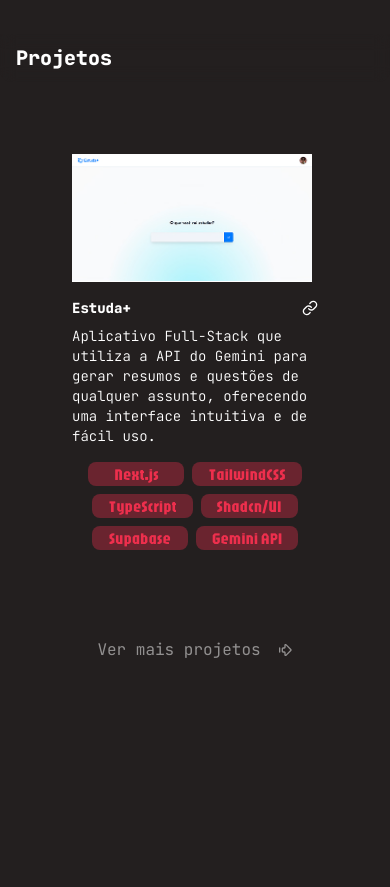
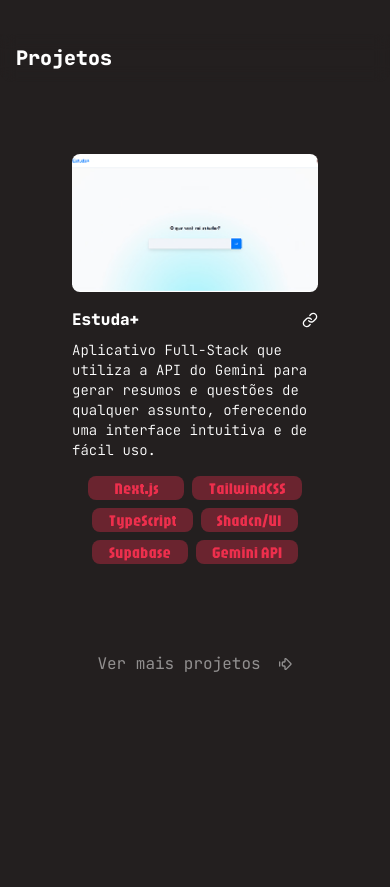
Before and after one commit to OtavioXavier/otavio-portifolio, an Angular app: page / in a window 390 px wide. Shown: the part 3780-4667 px from the top of the page. Built offline with nearby package versions, Linux system fonts and the light colour scheme.

Commit message:
:lipstick: refactor: ajusta layout do projeto

```diff
--- /dev/null
+++ b/src/app/components/mobile-header/mobile-header.html
@@ -0,0 +1,5 @@
+<header class="mobile-header">
+  <div class="header-content">
+    <h1 class="header-title">{{ getCurrentTitle() }}</h1>
+  </div>
+</header>
--- /dev/null
+++ b/src/app/components/mobile-header/mobile-header.scss
@@ -0,0 +1,32 @@
+.mobile-header {
+  // Garantir que o header fique acima de outros elementos
+  position: fixed;
+  top: 0;
+  left: 0;
+  right: 0;
+  z-index: 50;
+
+  // Esconder em telas grandes
+  @media (min-width: 1024px) {
+    display: none;
+  }
+}
+
+.header-content {
+  display: flex;
+  align-items: center;
+  justify-content: center;
+  padding: 1rem 1.5rem;
+  background: rgba(0, 0, 0, 0.85);
+  backdrop-filter: blur(10px);
+  -webkit-backdrop-filter: blur(10px);
+  border-bottom: 1px solid rgba(255, 255, 255, 0.1);
+}
+
+.header-title {
+  font-size: 1.125rem;
+  font-weight: 500;
+  color: white;
+  margin: 0;
+  font-family: 'JetBrains Mono', monospace;
+}
--- /dev/null
+++ b/src/app/components/mobile-header/mobile-header.ts
@@ -0,0 +1,92 @@
+import { Component, signal, afterNextRender, OnDestroy, inject } from '@angular/core';
+import { DOCUMENT } from '@angular/common';
+
+@Component({
+  selector: 'app-mobile-header',
+  imports: [],
+  templateUrl: './mobile-header.html',
+  styleUrl: './mobile-header.scss',
+})
+export class MobileHeader implements OnDestroy {
+  private document = inject(DOCUMENT);
+  private scrollHandler?: () => void;
+  private resizeHandler?: () => void;
+
+  activeSection = signal<string>('sobre');
+
+  sections = signal<{ id: string; title: string }[]>([
+    { id: 'sobre', title: 'Sobre' },
+    { id: 'experiencia', title: 'Experiência' },
+    { id: 'projetos', title: 'Projetos' },
+  ]);
+
+  constructor() {
+    afterNextRender(() => {
+      const updateActiveSection = () => {
+        const hash = window.location.hash.slice(1) || 'sobre';
+        this.activeSection.set(hash);
+      };
+
+      updateActiveSection();
+
+      window.addEventListener('hashchange', updateActiveSection);
+
+      const handleScroll = () => {
+        const sections = this.sections();
+        const isMobile = window.innerWidth < 1024;
+
+        if (!isMobile) return;
+
+        let activeId = 'sobre';
+        let maxVisible = 0;
+
+        for (const section of sections) {
+          const element = this.document.getElementById(section.id);
+          if (element) {
+            const rect = element.getBoundingClientRect();
+            const viewportTop = 0;
+            const viewportBottom = window.innerHeight;
+
+            // Calcular quanto da seção está visível
+            const visibleTop = Math.max(rect.top, viewportTop);
+            const visibleBottom = Math.min(rect.bottom, viewportBottom);
+            const visibleHeight = Math.max(0, visibleBottom - visibleTop);
+
+            // Se a seção está visível e tem mais área visível que a anterior
+            if (visibleHeight > maxVisible && rect.top < viewportBottom) {
+              maxVisible = visibleHeight;
+              activeId = section.id;
+            }
+          }
+        }
+
+        this.activeSection.set(activeId);
+      };
+
+      this.scrollHandler = handleScroll;
+      this.resizeHandler = () => {
+        if (window.innerWidth < 1024) {
+          handleScroll();
+        }
+      };
+
+      window.addEventListener('scroll', this.scrollHandler);
+      window.addEventListener('resize', this.resizeHandler);
+      handleScroll();
+    });
+  }
+
+  ngOnDestroy() {
+    if (this.scrollHandler) {
+      window.removeEventListener('scroll', this.scrollHandler);
+    }
+    if (this.resizeHandler) {
+      window.removeEventListener('resize', this.resizeHandler);
+    }
+  }
+
+  getCurrentTitle(): string {
+    const section = this.sections().find(s => s.id === this.activeSection());
+    return section?.title || 'Sobre';
+  }
+}
--- a/src/app/components/project-item/project-item.html
+++ b/src/app/components/project-item/project-item.html
@@ -1,28 +1,25 @@
 <a
   href="{{ projeto().link || '#' }}"
   target="_blank"
-  class="flex md:flex-row flex-col gap-4 items-end hover:bg-[#EE2F4D]/10 md:w-[550px] p-6 rounded-xl transition-all duration-300 cursor-pointer"
+  class="flex flex-col gap-4 hover:bg-[#EE2F4D]/10 w-full max-w-[550px] p-6 rounded-xl transition-all duration-300 cursor-pointer"
 >
-  <div class="flex md:flex-row flex-col gap-2 items-start">
-    <div class="flex md:flex-row flex-col gap-4">
-      <img [src]="projeto().image" [alt]="projeto().name" class="w-60 h-32" />
-      <div class="flex flex-col gap-2">
-        <div class="flex items-center justify-between">
-          <a
-            href="{{ projeto().link }}"
-            target="_blank"
-            class="text-sm md:text-[16px] font-extrabold"
-            >{{ projeto().name }}</a
-          >
-          @if (projeto().link) {
-          <img src="./link-icon.svg" alt="ir para o link do projeto" class="w-4 h-4" />
-          }
-        </div>
-        <p class="text-sm font-light">{{ projeto().description }}</p>
+  <div class="flex md:flex-row flex-col gap-4 items-start w-full">
+    <div class="w-full md:w-80 shrink-0 aspect-video overflow-hidden rounded-lg bg-black/20">
+      <img [src]="projeto().icon" [alt]="projeto().name" class="w-full h-full object-cover" />
+    </div>
+    <div class="flex flex-col gap-2 min-w-0 flex-1">
+      <div class="flex items-center justify-between gap-2">
+        <a href="{{ projeto().link }}" target="_blank" class="text-[16px] font-extrabold">{{
+          projeto().name
+        }}</a>
+        @if (projeto().link) {
+        <img src="./link-icon.svg" alt="ir para o link do projeto" class="w-4 h-4 shrink-0" />
+        }
       </div>
+      <p class="text-sm font-light">{{ projeto().description }}</p>
     </div>
   </div>
-  <div class="flex flex-wrap align-middle justify-center gap-2 justify-items-center items-center">
+  <div class="flex flex-wrap justify-center content-center gap-2 w-full min-w-0">
     @for (tecnologia of projeto().technologies; track tecnologia) {
     <app-tecnologia-badge [tecnologia]="tecnologia" />
     }
--- a/src/app/sections/projetos-section/projetos-section.ts
+++ b/src/app/sections/projetos-section/projetos-section.ts
@@ -4,8 +4,8 @@ import { RedirectTo } from '../../components/redirect-to/redirect-to';
 
 export interface IProjectItem {
   name: string;
-  image: string;
-  link: string;
+  icon: string;
+  link?: string;
   description: string;
   technologies: string[];
 }
@@ -20,9 +20,10 @@ export class ProjetosSection {
   projetos = signal<IProjectItem[]>([
     {
       name: 'Estuda+',
-      image: './projects-thumbnails/estuda-plus.jpg',
+      icon: './projects-thumbnails/estuda-plus.jpg',
       link: 'https://github.com/OtavioXavier/estuda-mais-reboot',
-      description: 'Aplicativo Full-Stack que utiliza a API do Gemini para gerar resumos e questões de qualquer assunto, oferecendo uma interface intuitiva e de fácil uso.',
+      description:
+        'Aplicativo Full-Stack que utiliza a API do Gemini para gerar resumos e questões de qualquer assunto, oferecendo uma interface intuitiva e de fácil uso.',
       technologies: ['Next.js', 'TailwindCSS', 'TypeScript', 'Shadcn/UI', 'Supabase', 'Gemini API'],
     },
   ]);
```
